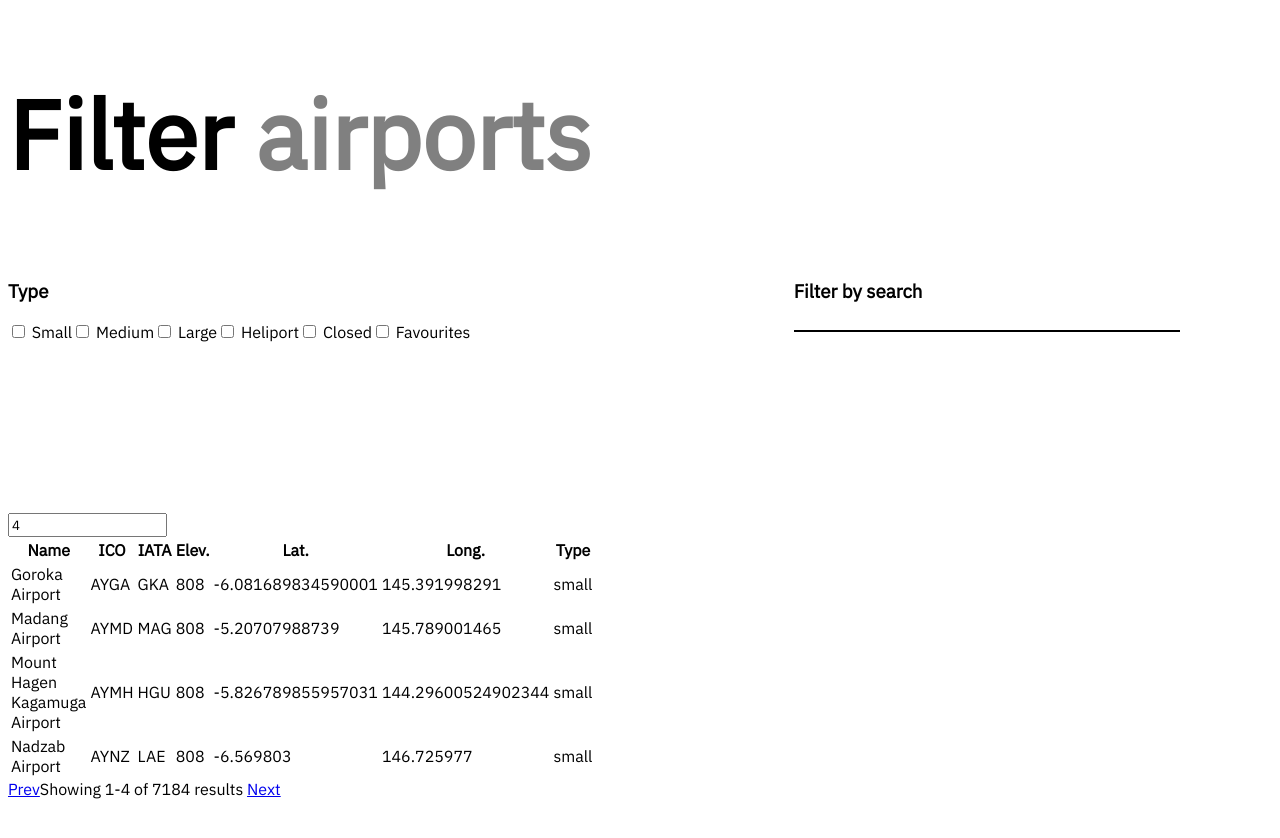
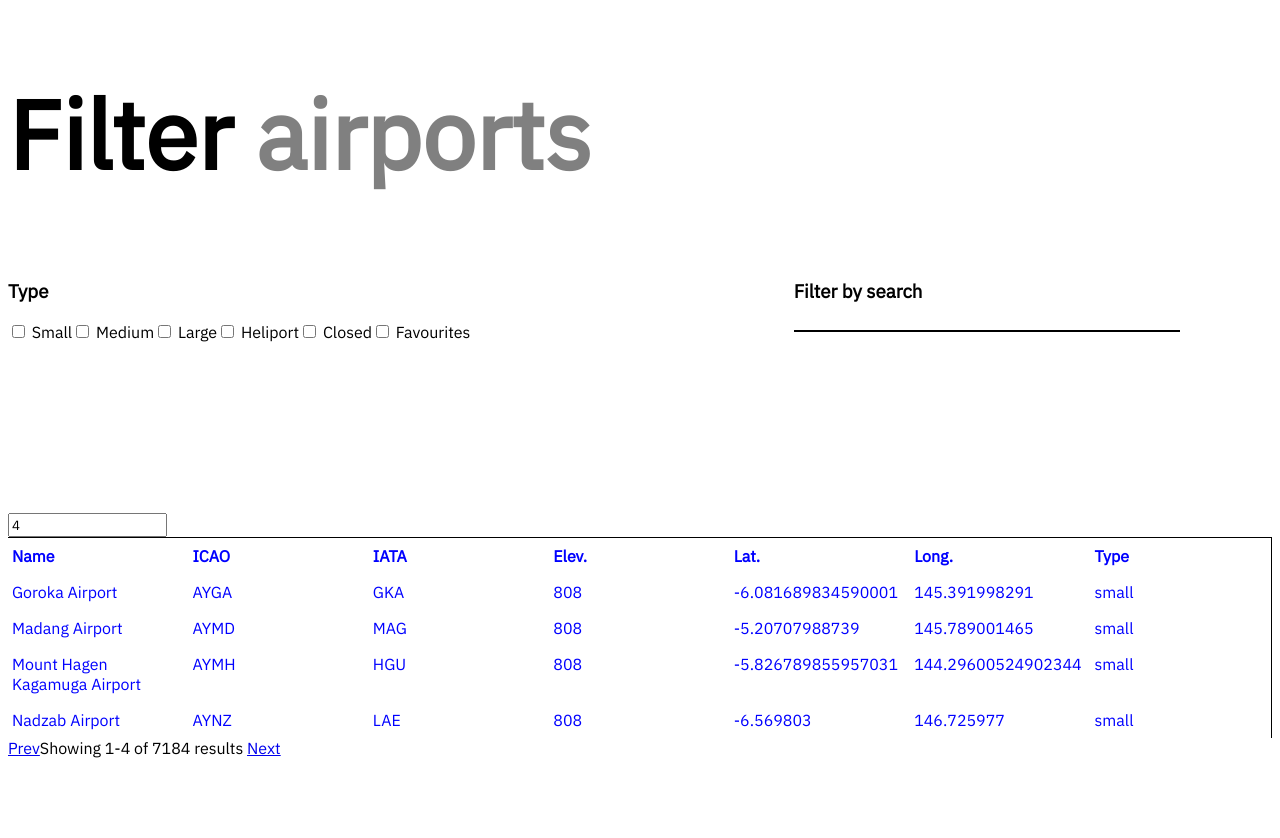
Before and after one commit to HarshHattyangdi/airport-filter, a React (Create React App) app: page / in a window 1280 px wide. Shown: the top 838 px of the page. Built offline with nearby package versions, Linux system fonts and the light colour scheme.

Commit message:
Styled the table component partially

```diff
--- a/src/components/AirportData.js
+++ b/src/components/AirportData.js
@@ -1,14 +1,14 @@
 const AirportData = ({ airport }) => {
   return (
-    <tr>
-      <td>{airport.name}</td>
-      <td>{airport.icao}</td>
-      <td>{airport.iata}</td>
-      <td>{airport.elevation}</td>
-      <td>{airport.latitude}</td>
-      <td>{airport.longitude}</td>
-      <td>{airport.type}</td>
-    </tr>
+    <>
+      <span>{airport.name}</span>
+      <span>{airport.icao}</span>
+      <span>{airport.iata}</span>
+      <span>{airport.elevation}</span>
+      <span>{airport.latitude}</span>
+      <span>{airport.longitude}</span>
+      <span>{airport.type}</span>
+    </>
   );
 };
 
--- a/src/components/AirportList.js
+++ b/src/components/AirportList.js
@@ -5,21 +5,17 @@ const Airport = ({ airports, loading }) => {
   console.log(airports);
   if (loading) {
     return (
-      <tbody>
-        <tr>
-          <td>
-            <h2>Loading...</h2>
-          </td>
-        </tr>
-      </tbody>
+      <>
+        <h2>Loading...</h2>
+      </>
     );
   } else {
     return (
-      <tbody>
+      <>
         {airports.map((airport, i) => (
           <AirportData key={i} airport={airport} />
         ))}
-      </tbody>
+      </>
     );
   }
   // } else {
--- a/src/components/Table.js
+++ b/src/components/Table.js
@@ -105,7 +105,7 @@ function Table({ searchTerm, setAllData, filteredData, setFilteredData }) {
   };
   // console.log(airports);
   return (
-    <section>
+    <section className="box3">
       <article>
         <input
           type="number"
@@ -113,21 +113,31 @@ function Table({ searchTerm, setAllData, filteredData, setFilteredData }) {
           value={airportsPerPage}
           onChange={(e) => setAirportsPerPage(e.target.value)}
         />
-        <table>
-          <thead>
-            <tr>
-              <th>Name</th>
-              <th>ICO</th>
-              <th>IATA</th>
-              <th>Elev.</th>
-              <th>Lat.</th>
-              <th>Long.</th>
-              <th>Type</th>
-            </tr>
-          </thead>
+        <div className="table">
+          <span>
+            <strong>Name</strong>
+          </span>
+          <span>
+            <strong>ICAO</strong>
+          </span>
+          <span>
+            <strong>IATA</strong>
+          </span>
+          <span>
+            <strong>Elev.</strong>
+          </span>
+          <span>
+            <strong>Lat.</strong>
+          </span>
+          <span>
+            <strong>Long.</strong>
+          </span>
+          <span>
+            <strong>Type</strong>
+          </span>
 
           <AirportList airports={currentAirports} loading={loading} />
-        </table>
+        </div>
       </article>
       <Pagination
         totalAirports={filteredData.length}
--- a/src/styles/index.css
+++ b/src/styles/index.css
@@ -59,3 +59,25 @@
     outline: none;
     border-bottom: 0.3em solid black;
 }
+
+.box3 {
+    grid-column: 1/-1;
+}
+
+.box3 article .table {
+    color: red;
+    display: grid;
+    grid-template-columns: repeat(7, 1fr);
+    border-top: 1px solid black;
+    border-right: 1px solid black;
+}
+
+.box3 article .table span {
+    color: blue;
+    padding: 8px 4px;
+
+}
+
+.box3 article .table div div span {
+    color: green;
+}
```
